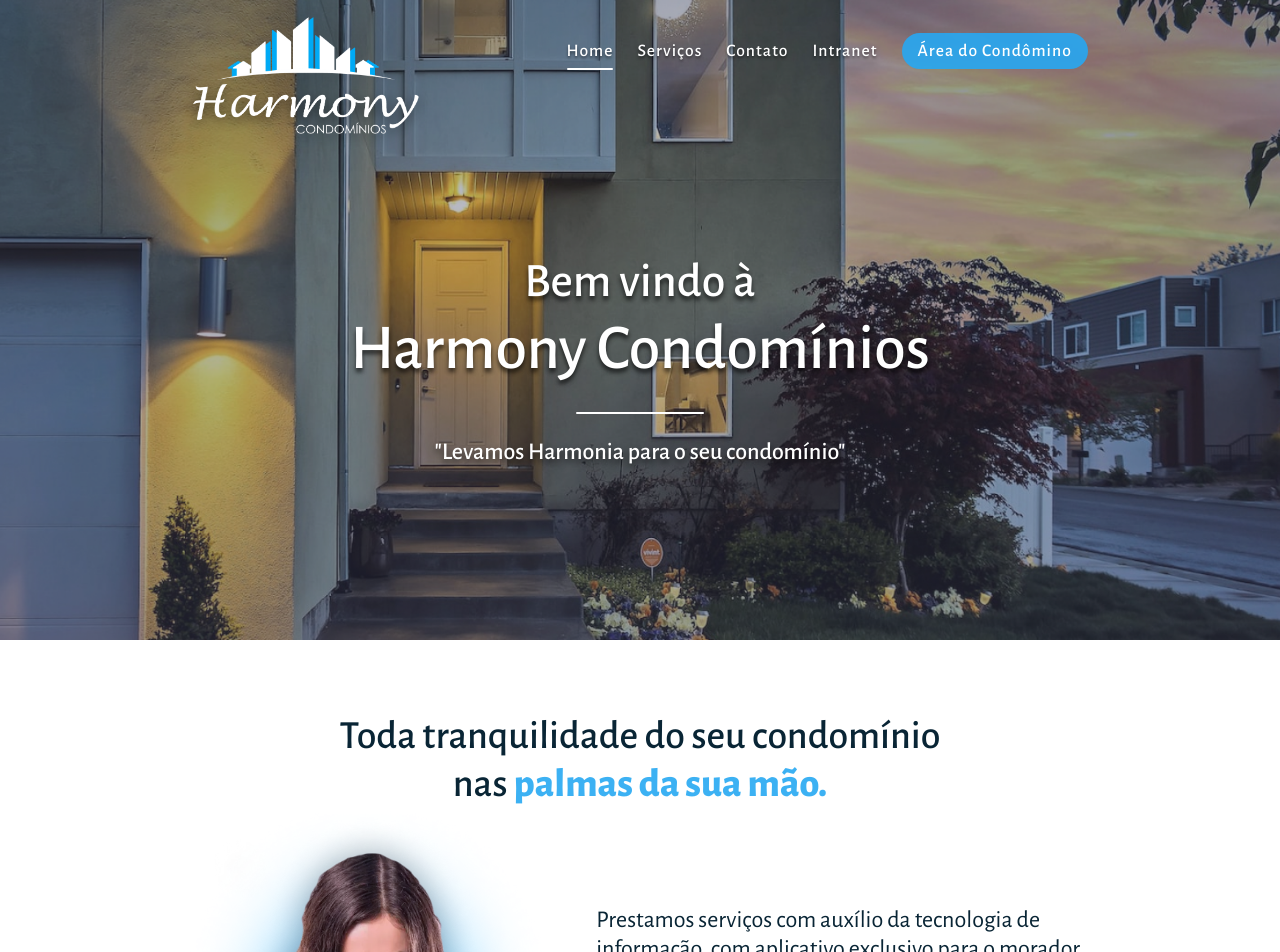
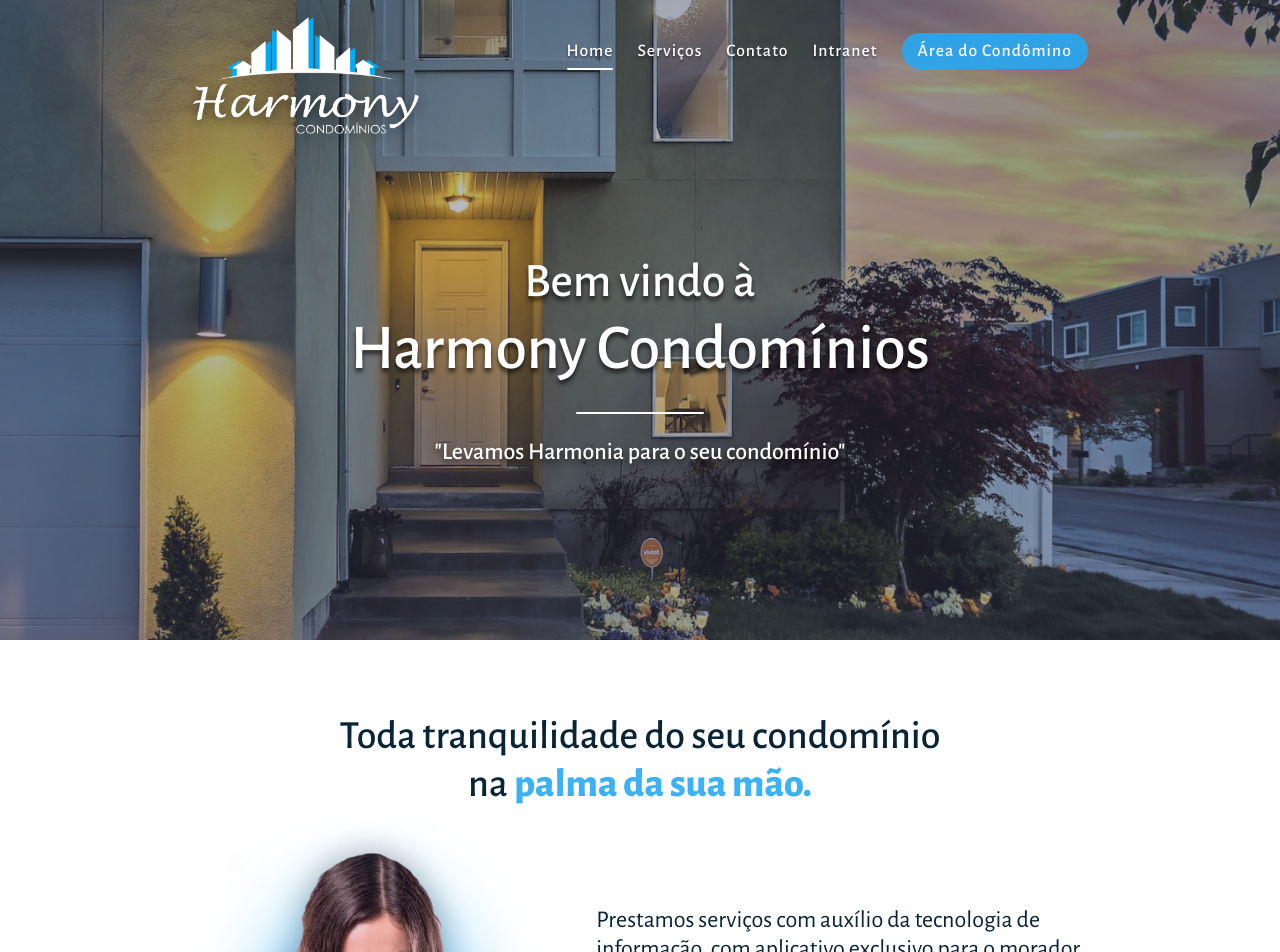
Before and after one commit to albberrrt/harmony-website, a React (Vite) app: page / in a window 1280 px wide. Shown: the top 952 px of the page. Built offline with nearby package versions, Linux system fonts and the light colour scheme.

Commit message:
fixed ortographic error at SecondSection.tsx

```diff
--- a/src/components/SecondSection/SecondSection.tsx
+++ b/src/components/SecondSection/SecondSection.tsx
@@ -5,7 +5,7 @@ export function SecondSection() {
   return (
     <section className="sec sec-02">
       <div className="title">
-        <h3>Toda tranquilidade do seu condomínio <br></br>nas <span>palmas da sua mão.</span></h3>
+        <h3>Toda tranquilidade do seu condomínio <br></br>na <span>palma da sua mão.</span></h3>
       </div>
       <div className="sec-02-container">
           <img alt="Woman at blue phone" src={assetUrl} width={450}></img>
```
